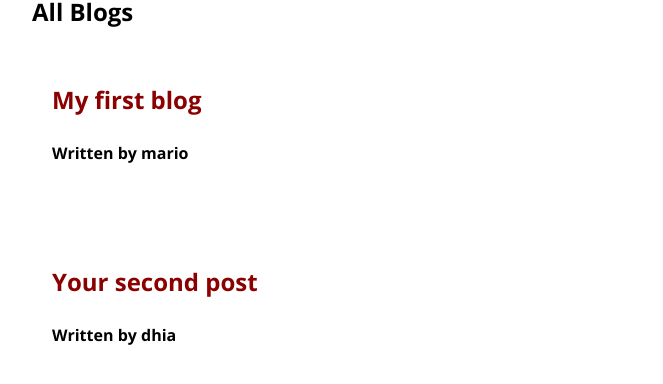
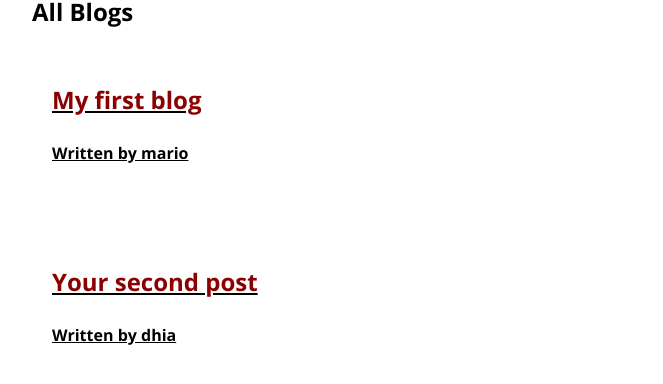
Before and after one commit to meddhiaka/TheDodoBlog, a React app: page / in a window 1280 px wide. Shown: the part 130-514 px from the top of the page, without its empty margins (308-971 px from the left). Built offline with nearby package versions, Linux system fonts and the light colour scheme; data requests are answered from the project's data file; the HTML template or start-up script is replaced by a standard one.

Commit message:
Making posts clickable

```diff
--- a/src/components/PostList.jsx
+++ b/src/components/PostList.jsx
@@ -1,3 +1,5 @@
+import { Link } from "react-router-dom"
+
 export default function PostList({posts, handleDelete}) {
     return (
         <div className="blog-list">
@@ -6,12 +8,13 @@ export default function PostList({posts, handleDelete}) {
                 posts.map(
                     (post) => (
                         <div className='post-preview' key={ post.id }>
-                            <h2>{ post.title }</h2>
-
-                            <p style={{
-                                padding: "1em 0",
-                                fontWeight: "bold"
-                            }}>Written by { post.author }</p>
+                            <Link to={`/posts/${post.id}`}>
+                                <h2>{ post.title }</h2>
+                                <p style={{
+                                    padding: "1em 0",
+                                    fontWeight: "bold"
+                                }}>Written by { post.author }</p>
+                            </Link>
                         </div>
                     )
                 )
```
